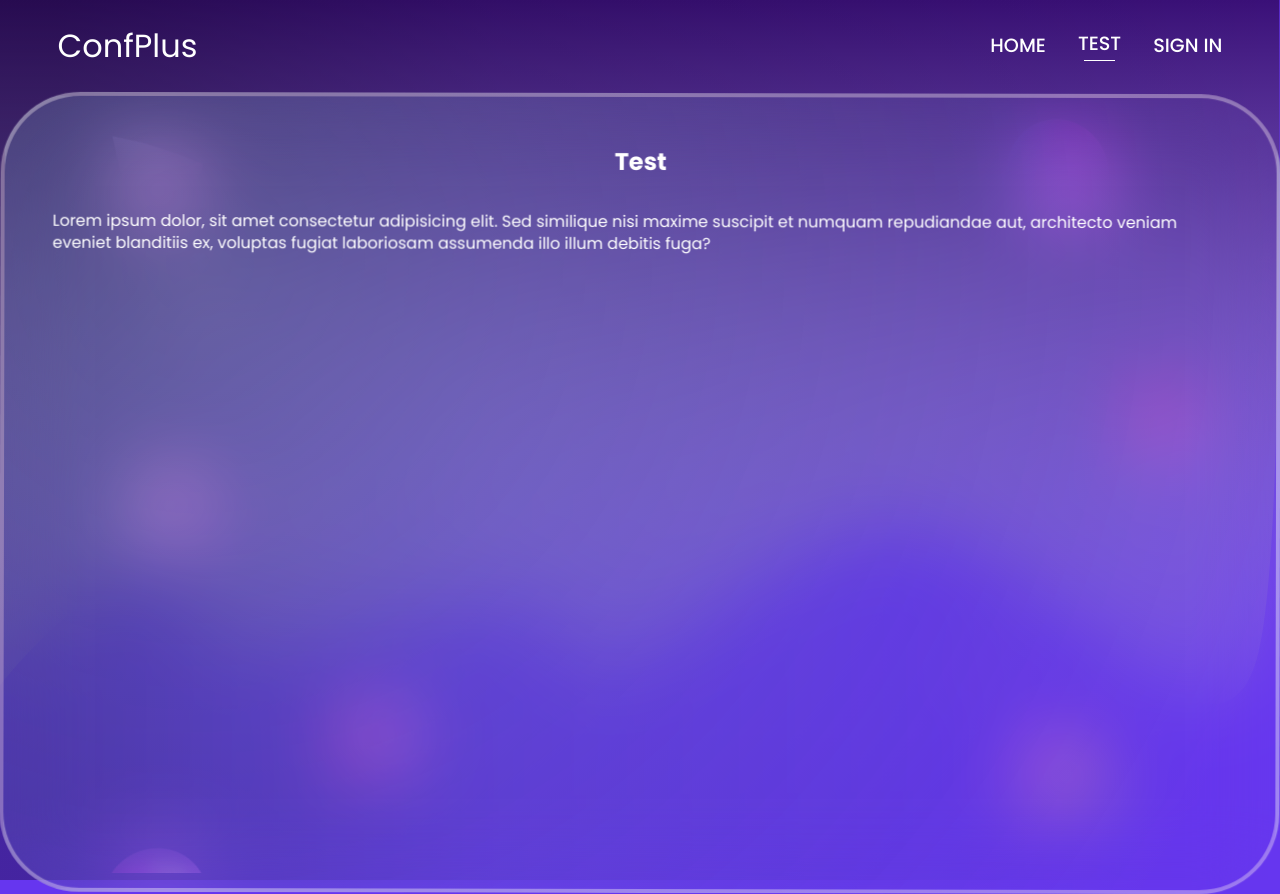
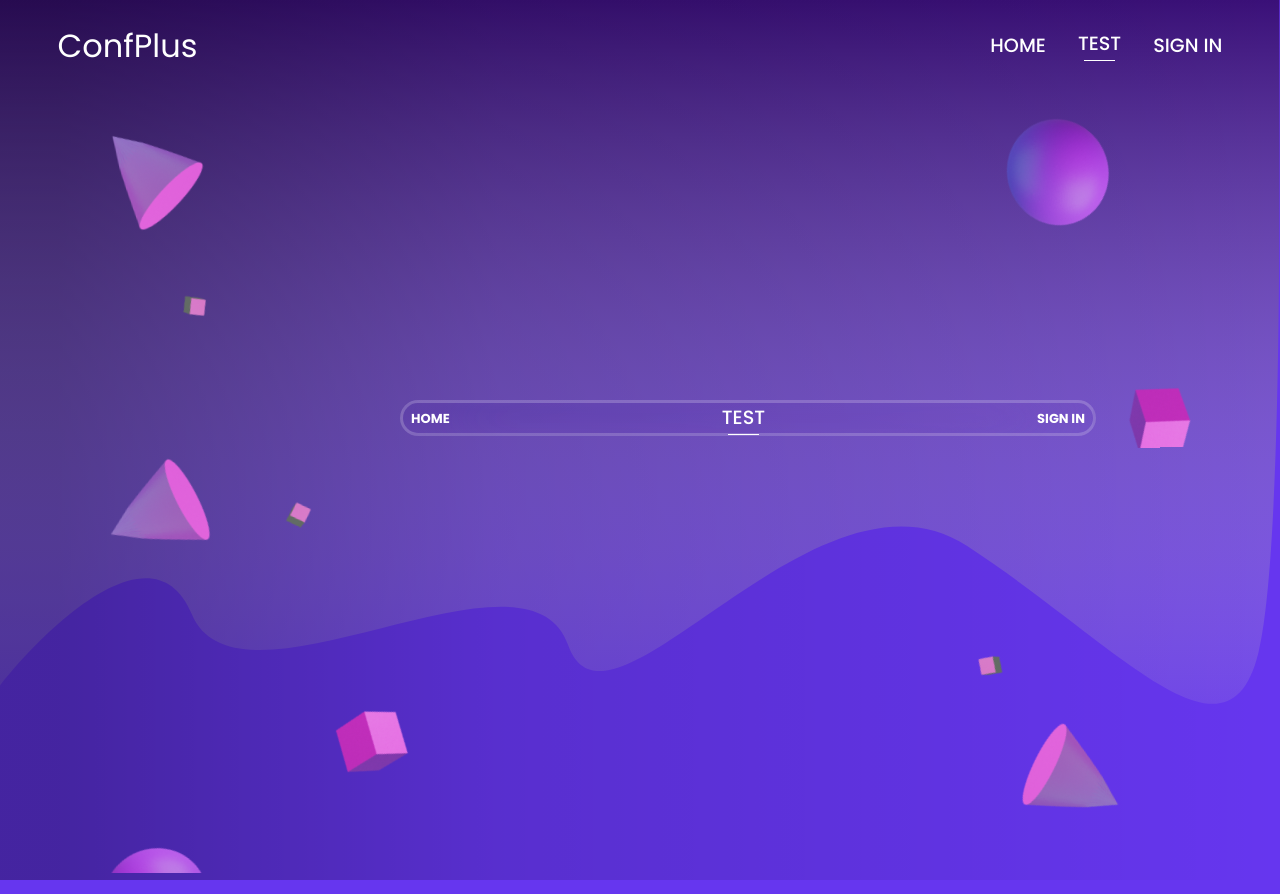
Before and after one commit to ConfPlusDevTeam/confplus-webapp, a Next.js app: page /testPage in a window 1280 px wide. Built offline with nearby package versions, Linux system fonts and the light colour scheme; a web font is replaced by a local one.

Commit message:
adding tab container and NavLinks with styling

```diff
--- /dev/null
+++ b/app/components/Tabs/Tabs.jsx
@@ -0,0 +1,30 @@
+"use client";
+import React from "react";
+import styles from "./Tabs.module.scss";
+import NavLink from "../NavLink/NavLink";
+import { useSelectedLayoutSegment } from "next/navigation";
+import { useState } from "react";
+
+export default function Tabs({ links }) {
+  const [selected, setSelected] = useState();
+  const segment = useSelectedLayoutSegment();
+  return (
+    <div className={styles.tabsContainer}>
+      <ul className={styles.links}>
+        {links.map((link, key) => (
+          <NavLink
+            navlink={link}
+            active={
+              selected == key || `${segment}` == link.link.replace("/", "")
+                ? true
+                : false
+            }
+            onclick={() => setSelected(key)}
+            key={key}
+            className={styles.link}
+          />
+        ))}
+      </ul>
+    </div>
+  );
+}
--- /dev/null
+++ b/app/components/Tabs/Tabs.module.scss
@@ -0,0 +1,44 @@
+.tabsContainer {
+  width: 695.99px;
+  height: 36.17px;
+  position: absolute;
+  top: 50vh;
+  left: 50vh;
+  background: radial-gradient(
+      90.16% 143.01% at 15.32% 21.04%,
+      rgba(72, 38, 168, 0.2) 0%,
+      rgba(111, 68, 189, 0.2) 77.08%,
+      rgba(70, 144, 213, 0) 100%
+    )
+    /* warning: gradient uses a rotation that is not supported by CSS and may not behave as expected */;
+  background-blend-mode: overlay, normal;
+  backdrop-filter: blur(50px);
+  /* Note: backdrop-filter has minimal browser support */
+  border-radius: 59px;
+  border-style: solid;
+  border-color: rgba(255, 255, 255, 0.2);
+  border-width: 0.2rem;
+}
+.links {
+  list-style-type: none;
+  display: flex;
+  flex-direction: row;
+  justify-content: space-between;
+  padding-top: 0.25rem;
+}
+.link {
+  color: #fff;
+  text-decoration: none;
+  font-family: poppins;
+  font-size: 13px;
+  font-weight: 700;
+  position: relative;
+  top: 0;
+  text-transform: uppercase;
+  padding: 1rem 0.5rem 0.5rem 0.5rem;
+  &:hover {
+    transition: 0.3s;
+    padding-bottom: 0;
+    top: 0;
+  }
+}
--- a/app/testPage/page.jsx
+++ b/app/testPage/page.jsx
@@ -2,14 +2,25 @@ import React from "react";
 import Navbar from "../components/Navbar/Navbar";
 import Sidebar from "../components/Sidebar/Sidebar";
 import ContentContainer from "../components/ContentContainer/ContentContainer";
+import Tabs from "../components/Tabs/Tabs";
+export default function page() {
+  const links = [
+    {
+      name: "Home",
+      link: "/",
+    },
 
-export default function page() {
-  return (
-    <ContentContainer variant={1} title="Test">
-      Lorem ipsum dolor, sit amet consectetur adipisicing elit. Sed similique
-      nisi maxime suscipit et numquam repudiandae aut, architecto veniam eveniet
-      blanditiis ex, voluptas fugiat laboriosam assumenda illo illum debitis
-      fuga?
-    </ContentContainer>
-  );
+    {
+      name: "Test",
+
+      link: "/testPage",
+    },
+
+    {
+      name: "Sign In",
+
+      link: "/signin",
+    },
+  ];
+  return <Tabs links={links} />;
 }
```
